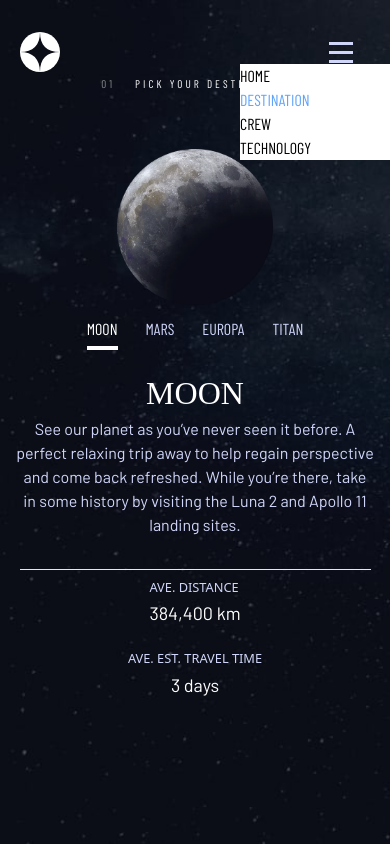
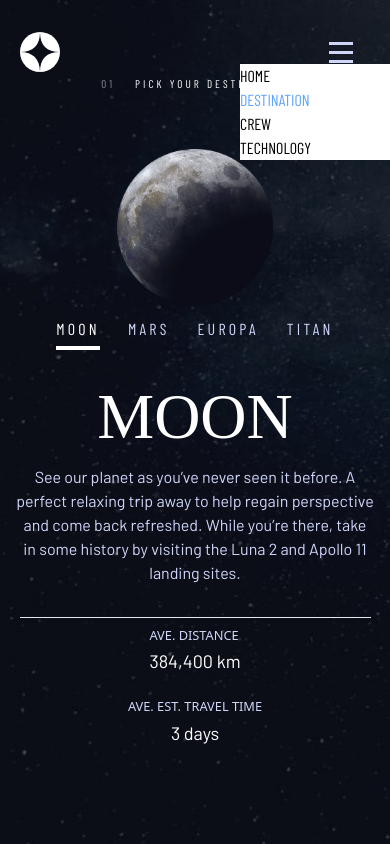
Before and after one commit to Agyanim/space-tourism-website, a React (Vite) app: page /destination in a window 390 px wide. Built offline with nearby package versions, Linux system fonts and the light colour scheme; a web font is replaced by a local one.

Commit message:
destination mobile view modified

```diff
--- a/src/components/DestinationCard.jsx
+++ b/src/components/DestinationCard.jsx
@@ -9,7 +9,7 @@ const DestinationCard = ({ Image, Name, Description, Distance, Travel }) => {
         </section>
         <section className="lg:w-[32%] text-primaryWhite">
           <div className="relative top-[4rem] lg:mt-5 lg:w-full ">
-            <h1 className=" text-[2rem] md:text-[4rem] uppercase text-center md:text-left">{Name}</h1>
+            <h1 className=" text-[4rem] md:text-[4rem] uppercase text-center md:text-left">{Name}</h1>
             <p className=" mb-10 text-base px-4  md:text-lg text-primaryGray text-center md:text-left">{Description}</p>
           </div>
           {/* horizontal line */}
--- a/src/components/DestinationSelectorCard.jsx
+++ b/src/components/DestinationSelectorCard.jsx
@@ -7,14 +7,14 @@ const DestinationSelectorCard = () => {
     const selectIdHandler = (event) => {
         setDestinationSelector(event.target.id);
       };
-const active="destination-lbl border-b-4 text-primaryWhite "
-const normal="destination-lbl"
+const active="destination-lbl border-b-4 text-primaryWhite tracking-[0.2rem]"
+const normal="destination-lbl tracking-[0.2rem]"
 
   return (
     <div className='md:relative translate-y-[12rem] md:top-0 flex justify-center md:justify-start gap-7 w-[70%] m-auto lg:gap-14 lg:w-1/4 lg:ml-[59.5%]'>
         <div>
             <label className={+destinationSelector===0? active:normal} htmlFor="0">{menuData[0]}</label>
-            <input className="hidden" type="radio" name='selector' id='0' onClick={selectIdHandler} />
+            <input className="hidden tracking-wid" type="radio" name='selector' id='0' onClick={selectIdHandler} />
         </div>
         <div>
             <label className={+destinationSelector===1? active:normal} htmlFor="1">{menuData[1]}</label>
```
